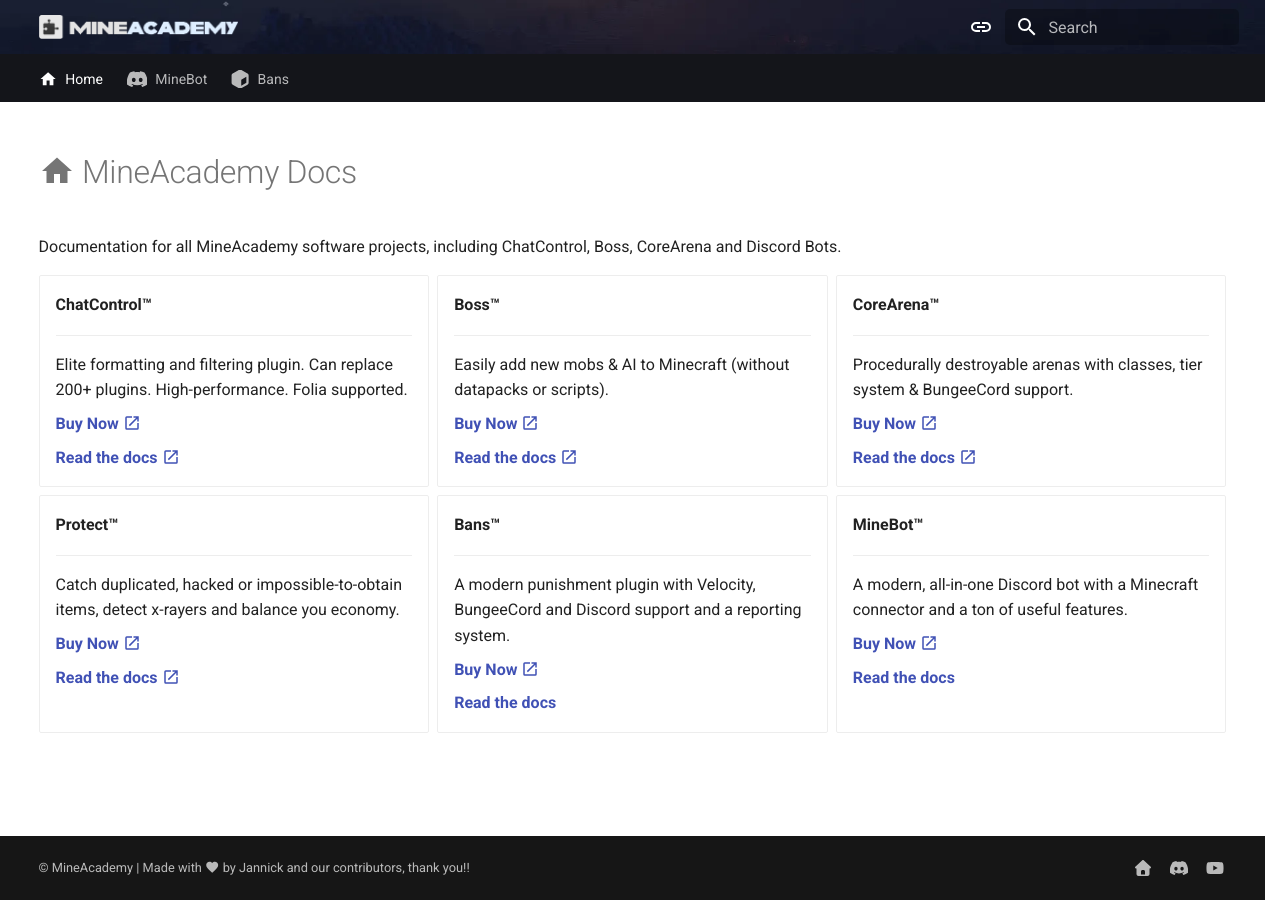
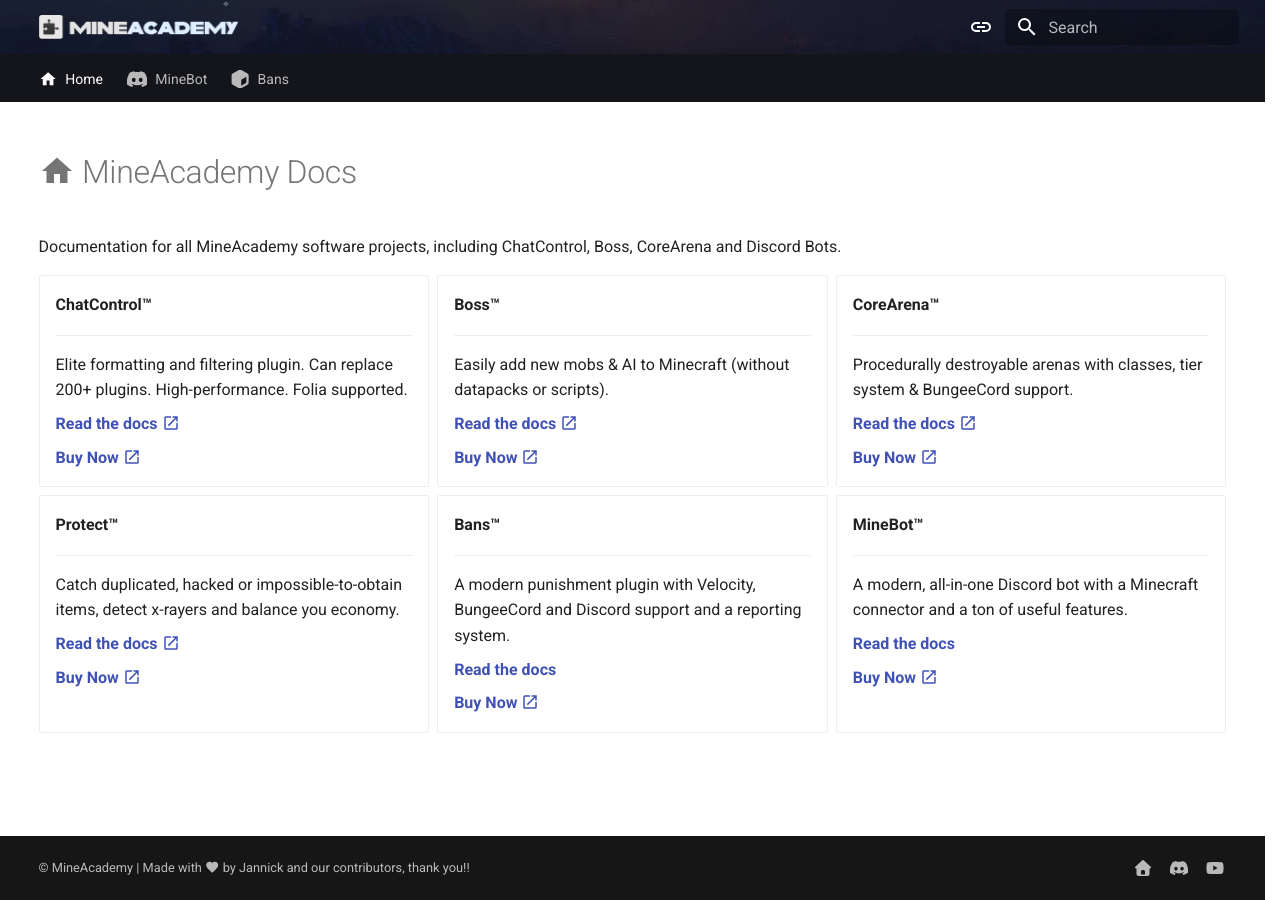
Before and after one commit to kangarko/docs, an MkDocs documentation site: the page built from docs/index.md, in a window 1280 px wide. Built offline with MkDocs 1.6.1 and Material for MkDocs 9.7.7, drawn with Linux system fonts in a browser that asks for light colours; plug-ins that fetch from the network failed and are left out; comment, search, counter and statistics services are not loaded.

Commit message:
Reorganize home links

```diff
--- a/docs/index.md
+++ b/docs/index.md
@@ -20,9 +20,9 @@
 
     Elite formatting and filtering plugin. Can replace 200+ plugins. High-performance. Folia supported.
 
+    [**Read the docs** :material-open-in-new:](https://github.com/kangarko/chatcontrol-red/wiki)
+
     [**Buy Now** :material-open-in-new:](https://mineacademy.org/chatcontrol)
-
-    [**Read the docs** :material-open-in-new:](https://github.com/kangarko/chatcontrol-red/wiki)
 
 
 -   **Boss™**
@@ -31,9 +31,9 @@
 
     Easily add new mobs & AI to Minecraft (without datapacks or scripts).
 
+    [**Read the docs** :material-open-in-new:](https://github.com/kangarko/boss/wiki)
+
     [**Buy Now** :material-open-in-new:](https://mineacademy.org/boss)
-
-    [**Read the docs** :material-open-in-new:](https://github.com/kangarko/boss/wiki)
 
 
 -   **CoreArena™**
@@ -42,10 +42,9 @@
 
     Procedurally destroyable arenas with classes, tier system & BungeeCord support.
 
-    [**Buy Now** :material-open-in-new:](https://mineacademy.org/corearena)
-
     [**Read the docs** :material-open-in-new:](https://github.com/kangarko/corearena/wiki)
 
+    [**Buy Now** :material-open-in-new:](https://mineacademy.org/corearena)
 
 -   **Protect™**
 
@@ -53,9 +52,9 @@
 
     Catch duplicated, hacked or impossible-to-obtain items, detect x-rayers and balance you economy.
 
+    [**Read the docs** :material-open-in-new:](https://github.com/kangarko/protect/wiki)
+
     [**Buy Now** :material-open-in-new:](https://mineacademy.org/protect)
-
-    [**Read the docs** :material-open-in-new:](https://github.com/kangarko/protect/wiki)
 
 
 -   **Bans™**
@@ -64,9 +63,9 @@
 
     A modern punishment plugin with Velocity, BungeeCord and Discord support and a reporting system.
 
+    [**Read the docs**](bans/index.md)
+
     [**Buy Now** :material-open-in-new:](https://mineacademy.org/bans)
-
-    [**Read the docs**](bans/index.md)
 
 
 -   **MineBot™**
@@ -75,7 +74,8 @@
 
     A modern, all-in-one Discord bot with a Minecraft connector and a ton of useful features.
 
+    [**Read the docs**](minebot/index.md)
+
     [**Buy Now** :material-open-in-new:](https://mineacademy.org/minebot)
 
-    [**Read the docs**](minebot/index.md)
 </div>
```
